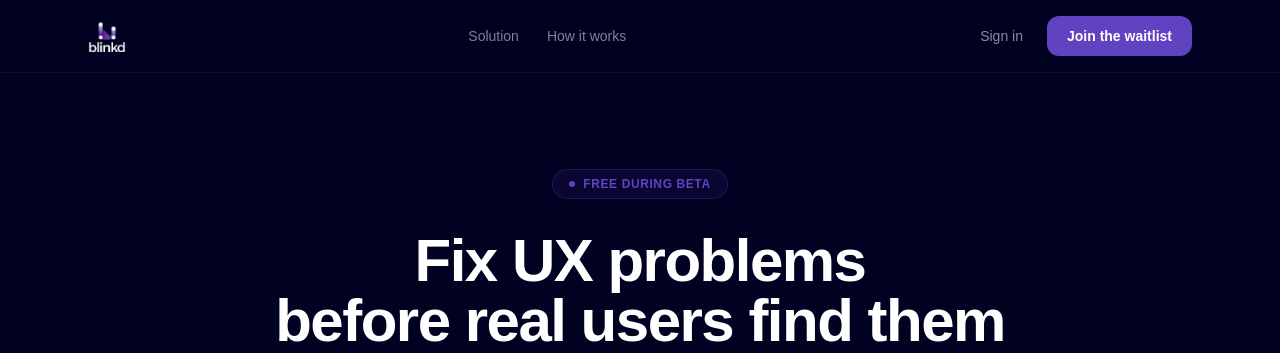
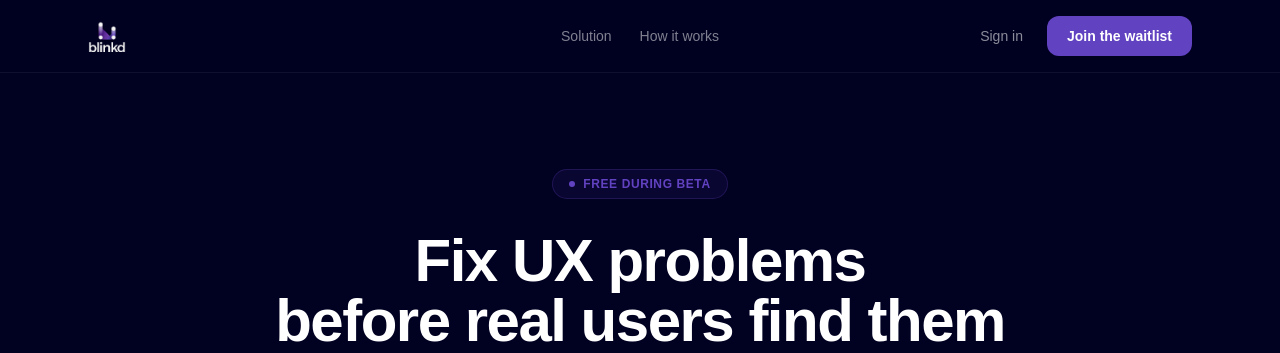
Before and after one commit to cmdloaf/blinkd-mvp, a Django app: page / in a window 1280 px wide. Shown: the top 353 px of the page. Run offline with Django 5.2, Linux system fonts and the light colour scheme; some libraries are stand-ins or nearby versions; some web fonts are replaced.

Commit message:
Centered nav on landing page

```diff
--- a/uploads/templates/uploads/landing.html
+++ b/uploads/templates/uploads/landing.html
@@ -27,16 +27,18 @@
 
   <!-- ── NAV ── -->
   <nav class="sticky top-0 z-50 border-b border-white/[0.06] bg-[#010122]/95 backdrop-blur-sm">
-    <div class="max-w-6xl mx-auto px-6 py-4 flex items-center justify-between gap-8">
+    <div class="max-w-6xl mx-auto px-6 py-4 grid grid-cols-3 items-center">
 
-      <img src="{% static 'uploads/images/FINAL_Logo Light Transparent.png' %}" alt="blinkd" class="h-8 w-auto shrink-0">
+      <div class="flex items-center">
+        <img src="{% static 'uploads/images/FINAL_Logo Light Transparent.png' %}" alt="blinkd" class="h-8 w-auto">
+      </div>
 
-      <div class="hidden md:flex items-center gap-1">
+      <div class="hidden md:flex items-center justify-center gap-1">
         <a href="#solution" class="text-white/50 hover:text-white/90 text-sm font-medium px-3 py-1.5 rounded-lg hover:bg-white/[0.05] transition-colors duration-150">Solution</a>
         <a href="#how-it-works" class="text-white/50 hover:text-white/90 text-sm font-medium px-3 py-1.5 rounded-lg hover:bg-white/[0.05] transition-colors duration-150">How it works</a>
       </div>
 
-      <div class="flex items-center gap-3 shrink-0">
+      <div class="flex items-center justify-end gap-3">
         {% if user.is_authenticated %}
           <a href="{% url 'uploads:dashboard' %}" class="bg-[#6142C0] hover:bg-[#4E198C] text-white text-sm font-semibold px-5 py-2.5 rounded-xl transition-colors duration-150">
             Dashboard
```
